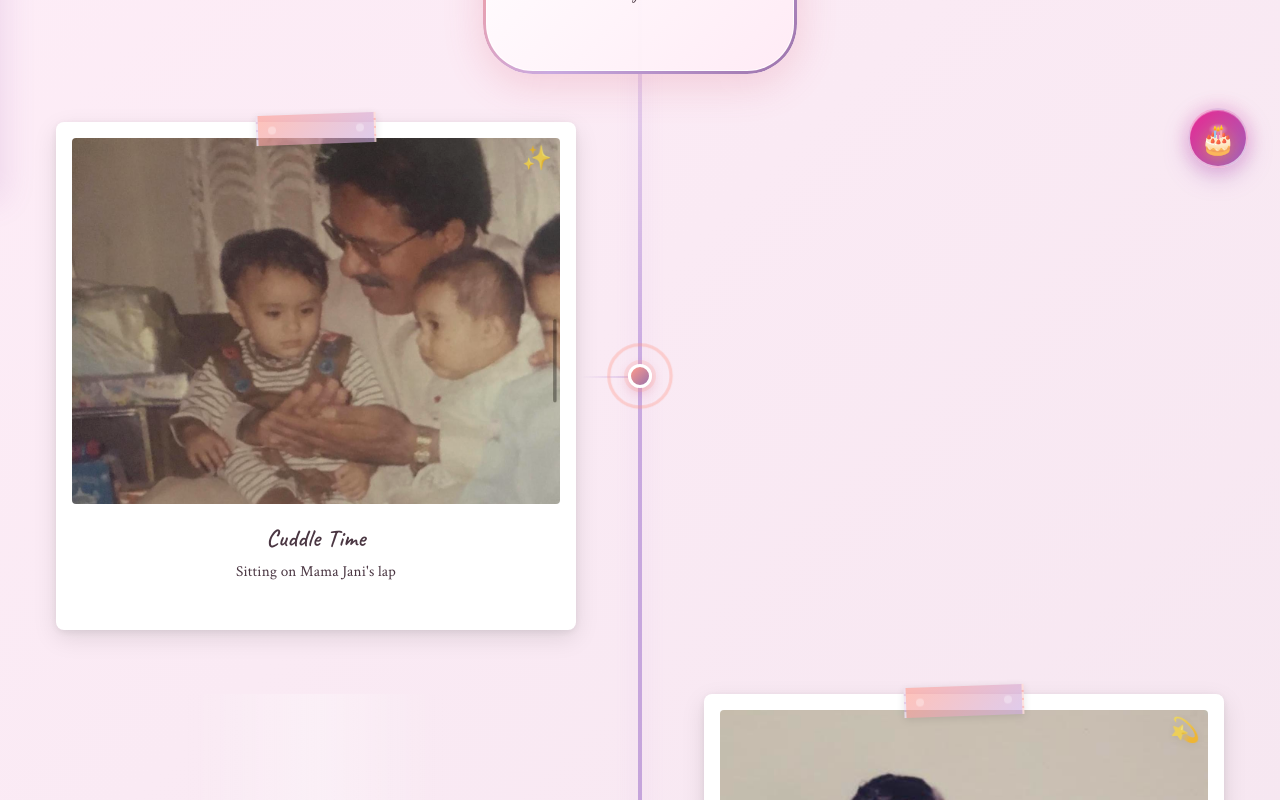
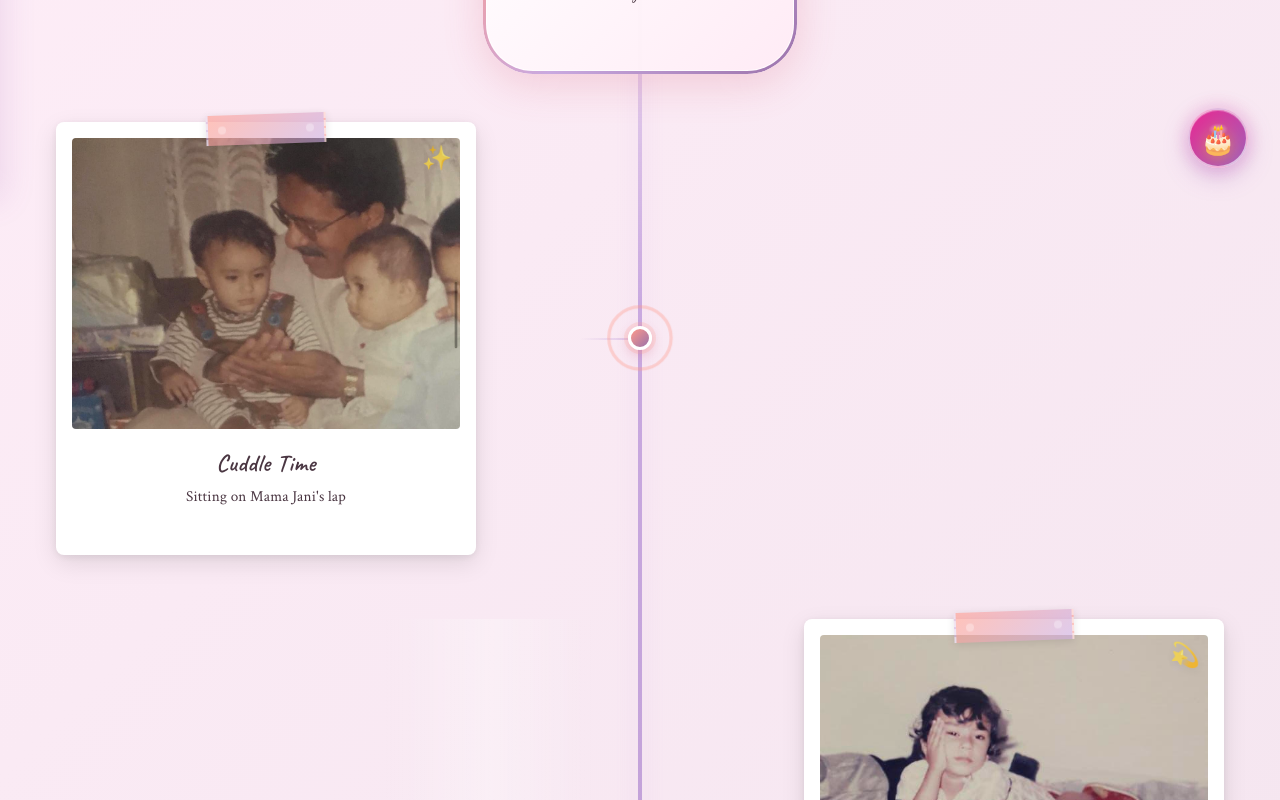
Before and after one commit to TashkeenSayyad/Birthday-Website, a React (Vite) app: page /timeline in a window 1280 px wide. Shown: the part 600-1400 px from the top of the page. Built offline with nearby package versions, Linux system fonts and the light colour scheme; the HTML template or start-up script is replaced by a standard one; a web font is replaced by a local one.

Commit message:
Reset polaroid card sizes to original dimensions
- Desktop: 520px → 420px
- Tablet: 480px → 380px
- Mobile: remains 100% width (responsive)

Restored original card dimensions for better layout balance.

```diff
--- a/src/styles/TimelinePage.css
+++ b/src/styles/TimelinePage.css
@@ -337,7 +337,7 @@
   border-radius: 8px;
   padding: 1rem;
   width: 100%;
-  max-width: 520px;
+  max-width: 420px;
   box-shadow:
     0 8px 24px rgba(0, 0, 0, 0.1),
     0 2px 8px rgba(0, 0, 0, 0.08);
@@ -791,7 +791,7 @@
   }
 
   .polaroid-card {
-    max-width: 480px;
+    max-width: 380px;
   }
 
   .section-title {
```
Also changed, not shown: 4 other files (tests, documents, lock files or other folders).
